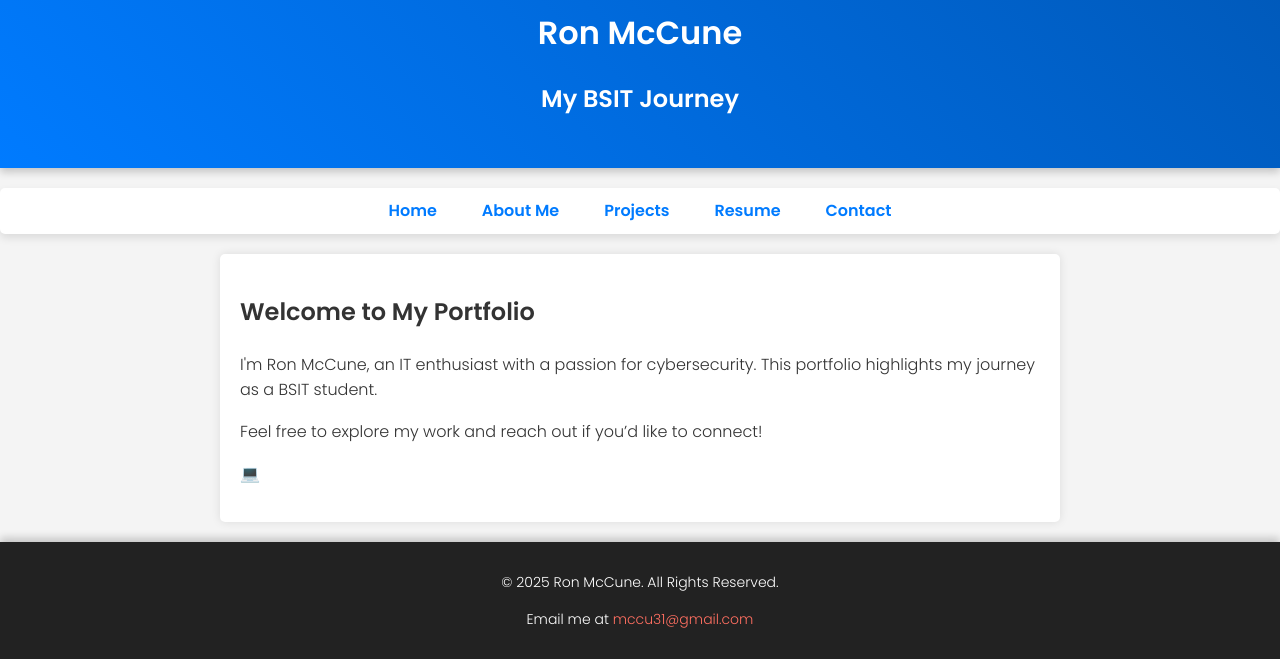
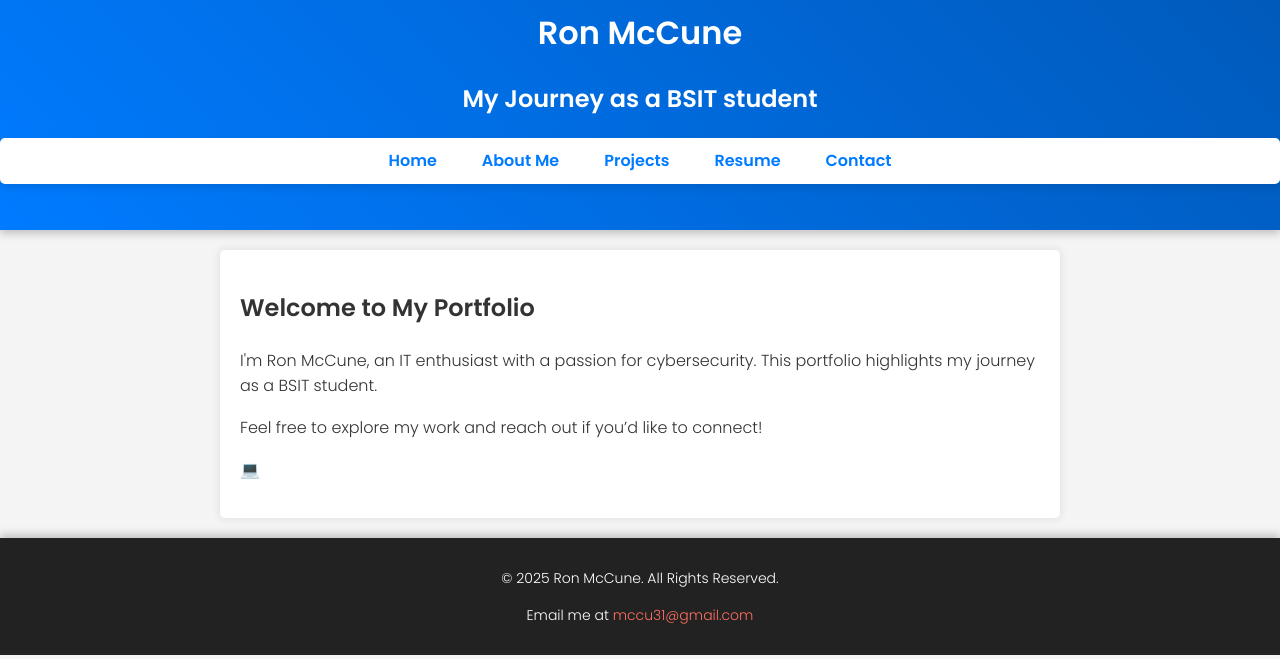
Before and after one commit to Rmccune85/ronmccune-portfolio, a plain HTML site: page index.html in a window 1280 px wide. Shown: the part 178-837 px from the top of the page. Drawn offline with Linux system fonts and the light colour scheme.

Commit message:
Update index.html
changed the header look

```diff
--- a/index.html
+++ b/index.html
@@ -26,8 +26,8 @@
         <!-- Adjusted image path to match GitHub Pages structure -->
         <img class="profile-image" src="kayaking.jpg" alt="Ron McCune Kayaking">
         <h1>Ron McCune</h1>
-        <h2>My BSIT Journey</h2>
-    </header>
+        <h2>My Journey as a BSIT student</h2>
+
 
     <!-- Navigation Section -->
     <nav aria-label="Main Navigation">
@@ -40,7 +40,7 @@
             <li><a href="contact.html">Contact</a></li>
         </ul>
     </nav>
-
+    </header>
     <!-- Main Content Section -->
     <main>
         <section>
```
